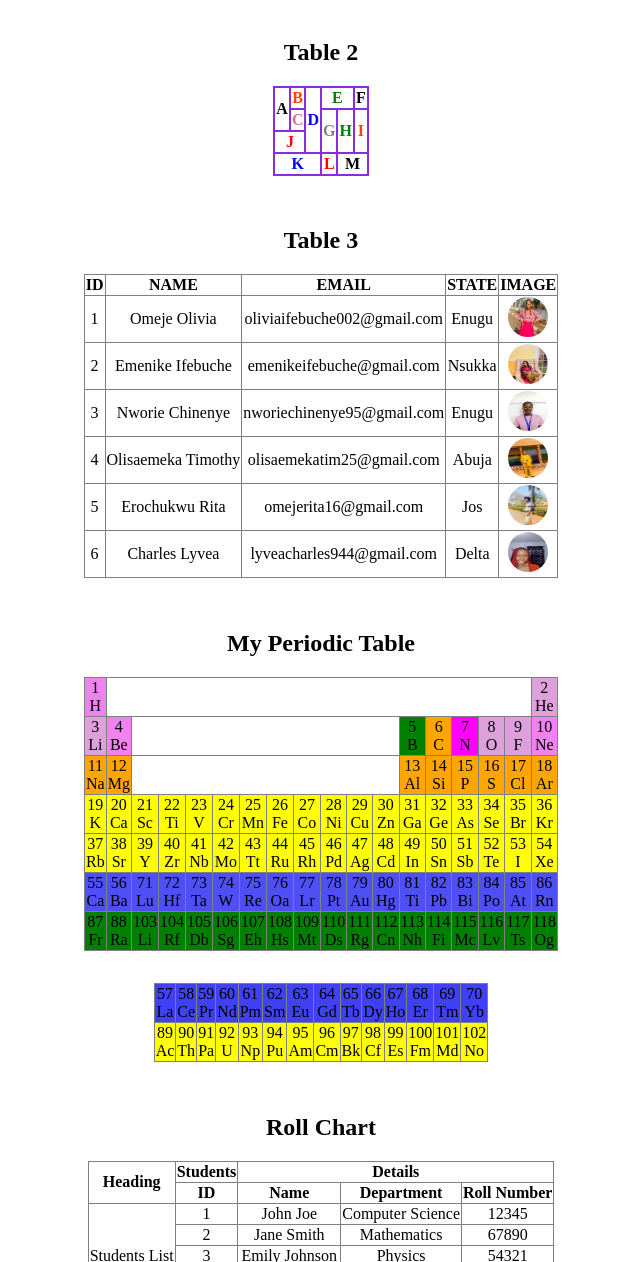
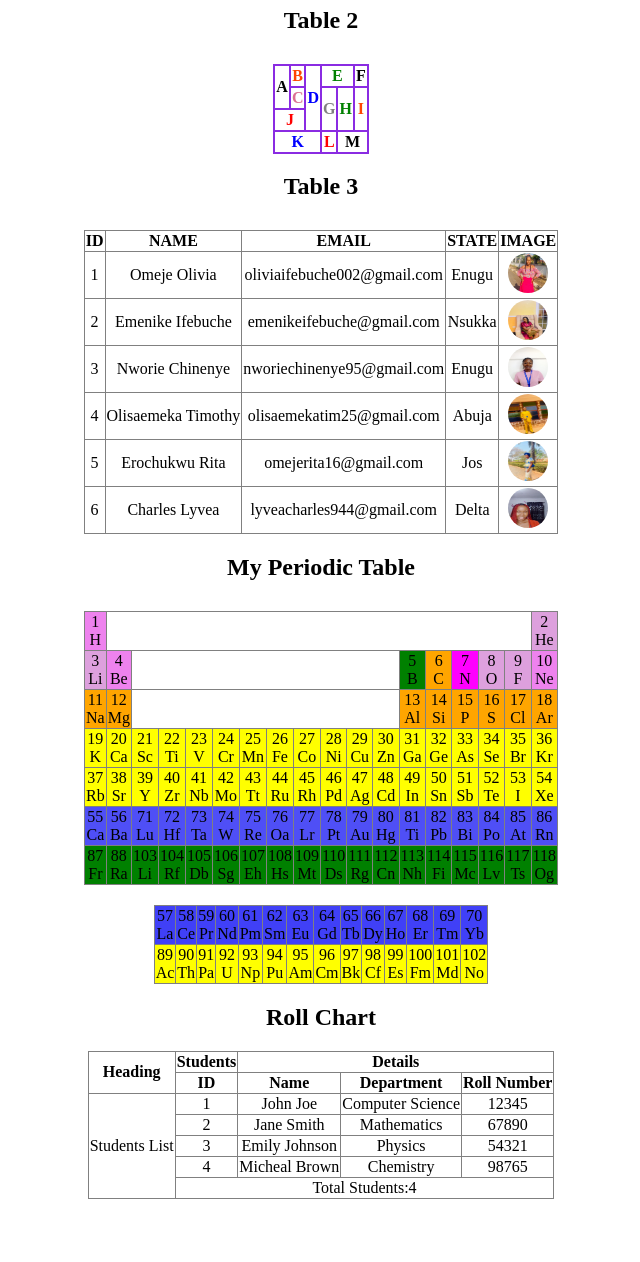
Before and after one commit to Olivia6196/Buche, a plain HTML site: page pages/table.html in a window 1280 px wide. Shown: the part 316-1578 px from the top of the page, without its empty margins (319-959 px from the left). After the commit the page ends 1523 px from the top, so only its background shows below. Drawn offline with Linux system fonts and the light colour scheme.

Commit message:
I made corrections

```diff
--- a/pages/table.html
+++ b/pages/table.html
@@ -57,9 +57,8 @@
                 <td>Science</td>
             </tr>
     </table>
-    <p></p>
     <h2>Table 2</h2>
-    <table border="1" style="border-collapse: collapse;">
+    <table border="1" style="border-collapse: collapse; margin-top: 10px;">
         <tr>
             <th rowspan="2" style="text-align: center; border:2px solid blueviolet">A</th>
             <th style="color: orangered; border: 2px solid blueviolet;">B</th>
@@ -82,9 +81,8 @@
             <th colspan="2" style="text-align: center; border: 2px solid blueviolet;">M</th>
         </tr>
     </table>
-    <p></p>
     <h2>Table 3</h2>
-    <table border="1" style="border-collapse: collapse;">
+    <table border="1" style="border-collapse: collapse; margin-top: 10px;">
         <tr>
                 <th>ID</th>
                 <th>NAME</th>
@@ -135,9 +133,8 @@
                 <td><img src="../Images/Ify.jpg" width="40" height="40" style="border-radius: 50%;"></td>
             </tr>
     </table>
-    <p></p>
     <h2> My Periodic Table</h2>
-    <table border="1" style="border-collapse: collapse;">
+    <table border="1" style="border-collapse: collapse; margin-top: 10px;">
         <tr>
             <td style="background-color:violet;">1<br>H</td>
             <td colspan="16" style="text-align: right;"></td>
@@ -246,8 +243,7 @@
             <td>118<br>Og</td>
         </tr>
         </table>
-        <table border="1" style="border-collapse: collapse;">
-        <p></p>
+        <table border="1" style="border-collapse: collapse; margin-top: 20px;">
         <tr style="background-color: rgb(64, 64, 247)">
             <td>57<br>La</td>
             <td>58<br>Ce</td>
@@ -281,7 +277,6 @@
             <td>102<br>No</td>
         </tr>
     </table>
-    <p></p>
     <h2>Roll Chart</h2>
     <table border="1" style="border-collapse: collapse;">
         <tr>
```
